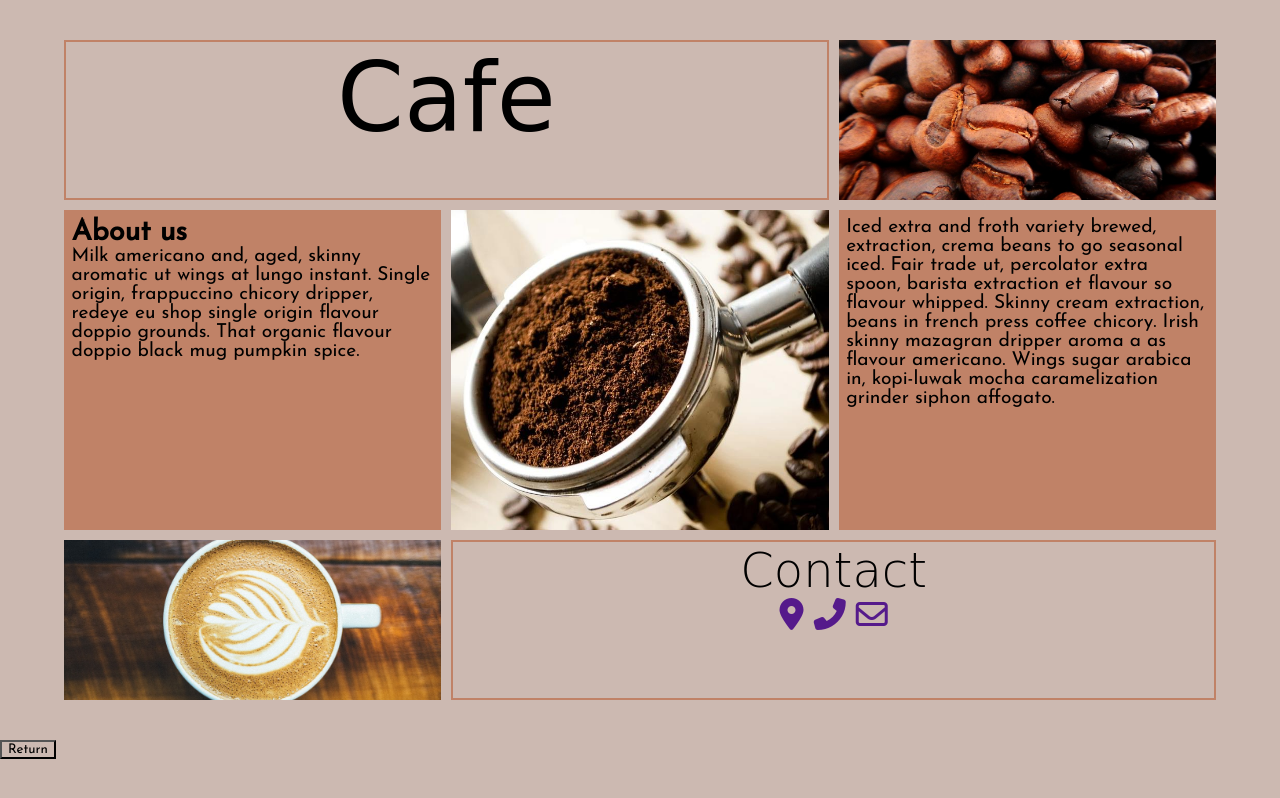
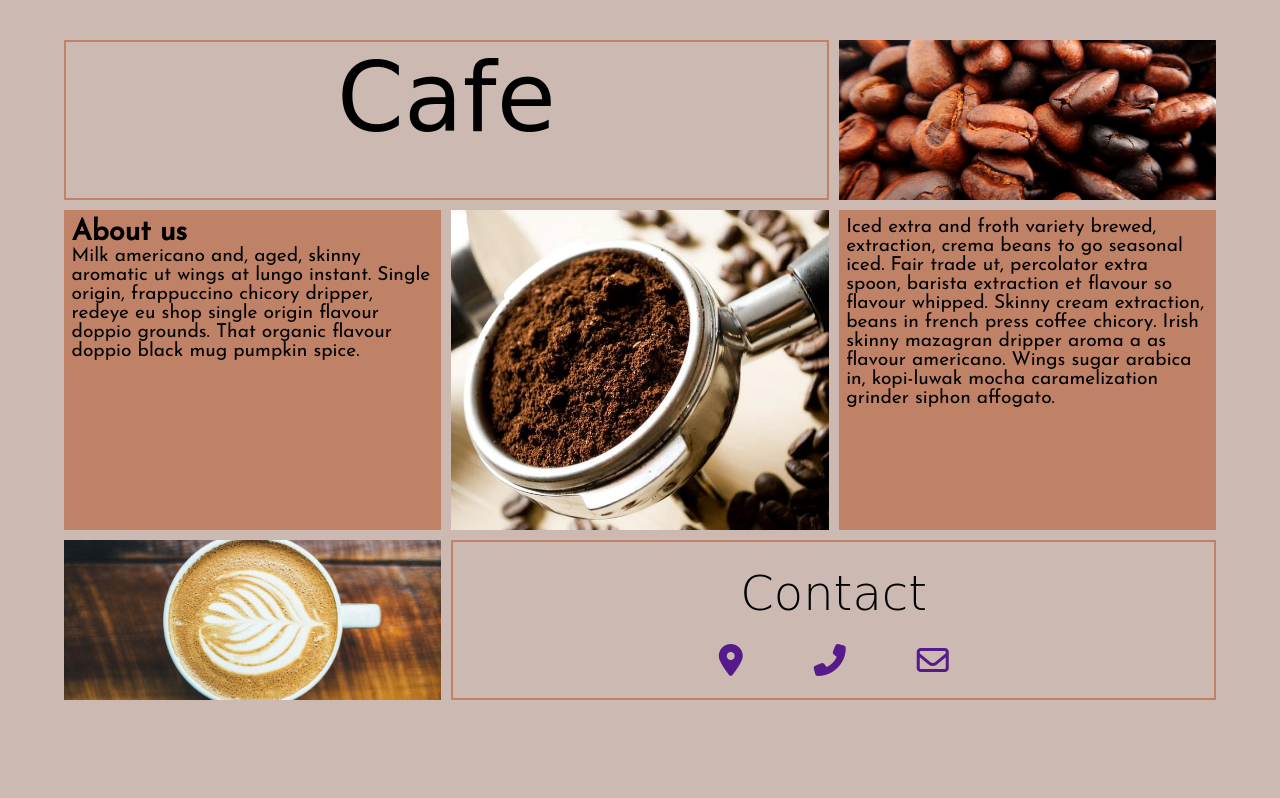
Before and after one commit to KonKogutAgnieszka/coffeGrid, a plain HTML site: page coffe.html in a window 1280 px wide. Drawn offline with Linux system fonts and the light colour scheme; a web font is replaced by a local one.

Commit message:
initial commit, desktop ver

```diff
--- a/coffe.html
+++ b/coffe.html
@@ -38,6 +38,5 @@
         </div>
     </div>
 
-    <button>Return</button>
 </body>
 </html>
--- a/style.css
+++ b/style.css
@@ -95,6 +95,7 @@
 }
 
 .footer h2{
+    margin:3%;
     font-family: 'Festive', cursive;
     font-size: 3rem;
     text-decoration:none;
@@ -115,6 +116,10 @@ button{
 
 }
 
+a{
+margin:4%;
+}
+
 
 
 
```
